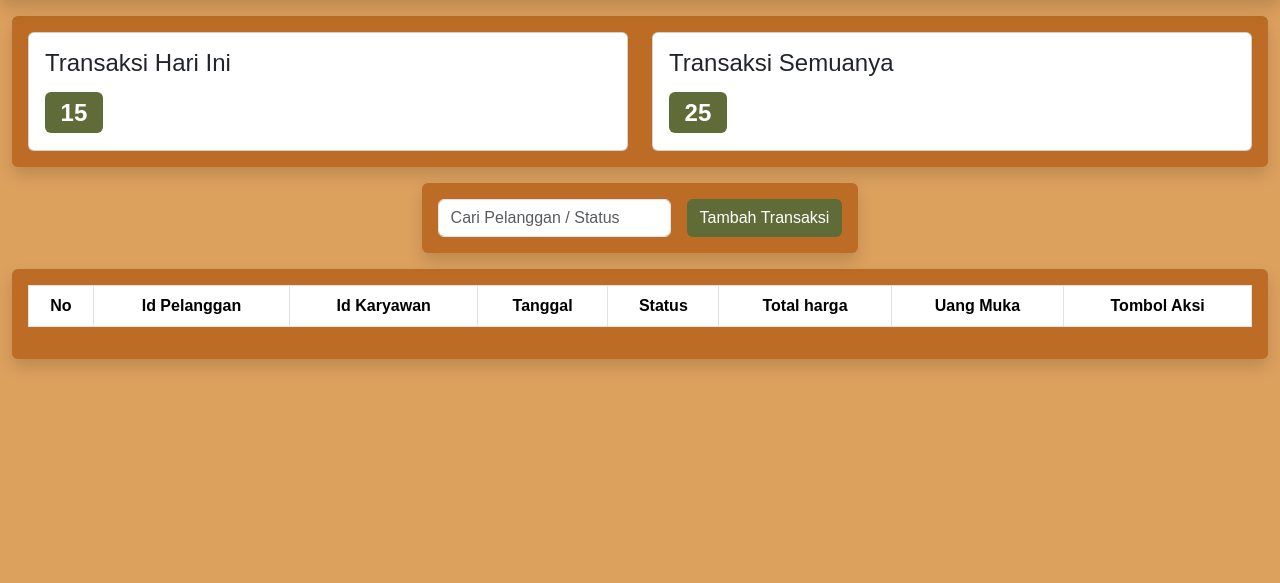
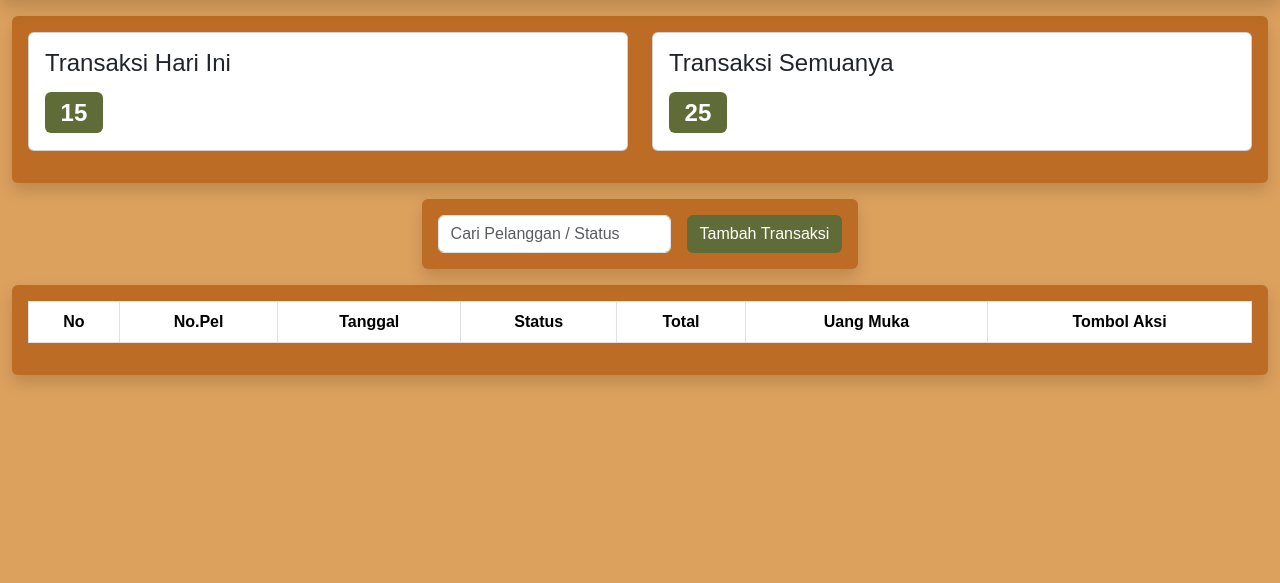
Before and after one commit to Dachenxi/Website-Laundry, a Flask app: page /transaksi in a window 1280 px wide. Shown: the part 69-652 px from the top of the page. Run offline with Flask 3, Linux system fonts and the light colour scheme; lists and menus that the app fills with data are empty; parts of the project's set-up code (start-up, migrations or seed data) failed here and were passed over.

Commit message:
refactor: adjust column margins for improved layout and enhance table responsiveness

```diff
--- a/templates/pelanggan.html
+++ b/templates/pelanggan.html
@@ -28,7 +28,7 @@
         </div>
     </div>
     <div class="d-flex justify-content-center mt-3">
-        <div class="popup p-3 shadow rounded-2 d-flex gap-3">
+        <div class="popup p-3 shadow rounded-2 d-flex gap-3 align-items-center">
             <div>
                 <input
                     type="text"
--- a/templates/transaksi.html
+++ b/templates/transaksi.html
@@ -5,7 +5,7 @@
 <div class="container-fluid">
     <div class="popup p-3 border-1 shadow rounded-2">
         <div class="row justify-content-center">
-            <div class="col">
+            <div class="col mb-3">
                 <div class="card">
                     <div class="card-body">
                         <h4 class="card-title">Transaksi Hari Ini</h4>
@@ -15,7 +15,7 @@
                     </div>
                 </div>
             </div>
-            <div class="col">
+            <div class="col mb-3">
                 <div class="card">
                     <div class="card-body">
                         <h4 class="card-title">Transaksi Semuanya</h4>
@@ -41,15 +41,14 @@
 
 <div class="container-fluid mt-3 m-0">
     <div class="popup shadow rounded-2 p-3">
-        <table class="table table-striped table-bordered table-hover" id="table">
+        <table class="table table-striped table-bordered table-hover table-responsive" id="table">
             <thead>
                 <tr class="text-center">
                     <th>No</th>
-                    <th>Id Pelanggan</th>
-                    <th>Id Karyawan</th>
+                    <th>No.Pel</th>
                     <th>Tanggal</th>
                     <th>Status</th>
-                    <th>Total harga</th>
+                    <th>Total</th>
                     <th>Uang Muka</th>
                     <th>Tombol Aksi</th>
                 </tr>
```
Also changed, not shown: templates/index.html (+4 -4 lines), templates/karyawan.html (+4 -4 lines).
